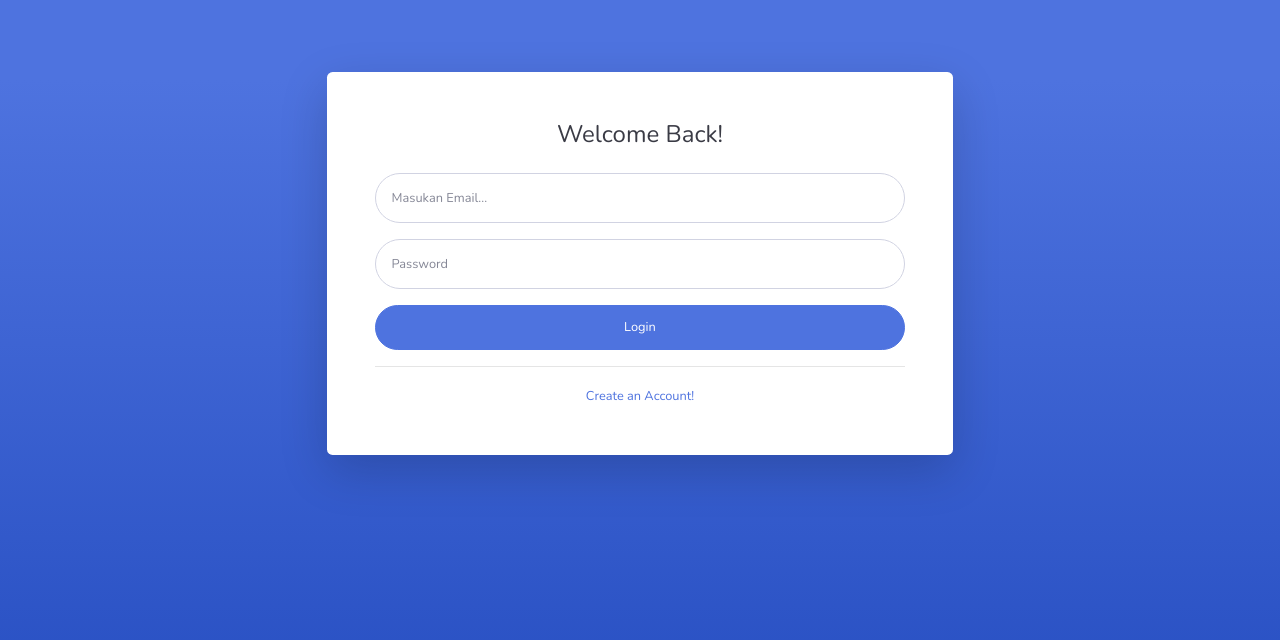
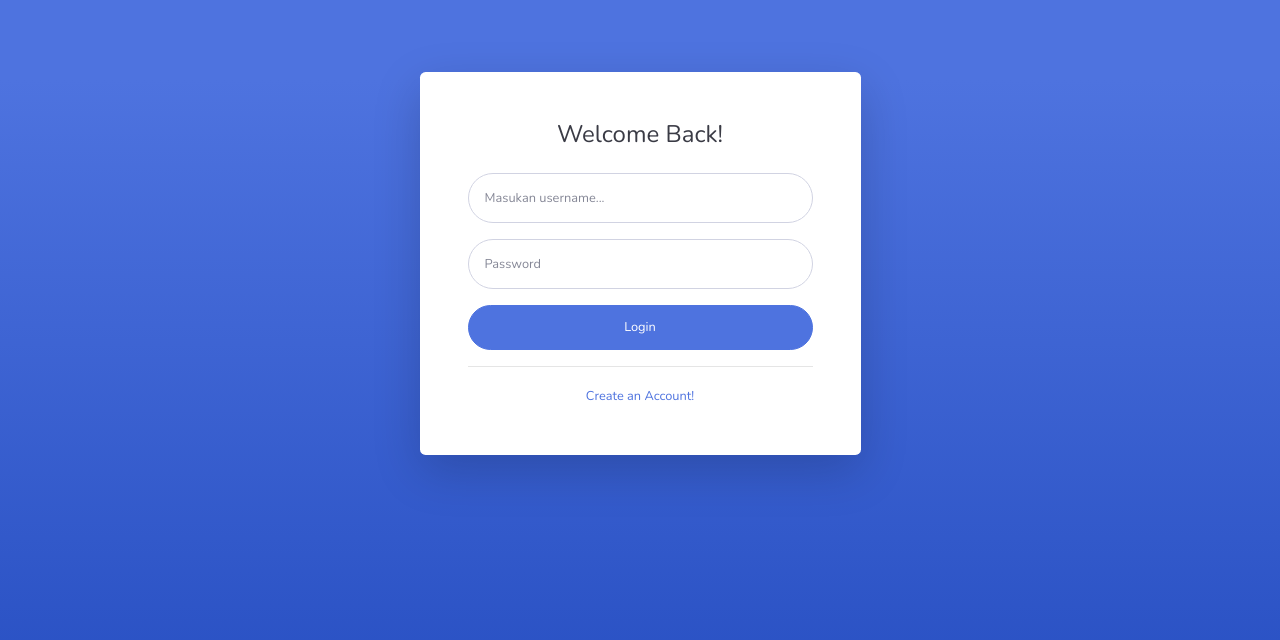
Before and after one commit to rickynda/CI-App, a CodeIgniter app: page /CI-App/ in a window 1280 px wide. Shown: the top 640 px of the page. Run offline with CodeIgniter, Linux system fonts and the light colour scheme.

Commit message:
Additional

```diff
--- a/application/controllers/Auth.php
+++ b/application/controllers/Auth.php
@@ -3,11 +3,23 @@ defined('BASEPATH') OR exit('No direct script access allowed');
 
 class Auth extends CI_Controller {
 
+    public function __construct(){
+        parent::__construct();
+        $this->load->library('form_validation');
+    }
+
     public function index(){
-        $data['title']='Login Page';
+        $this->form_validation->set_rules('username','Username','trim|required');
+        $this->form_validation->set_rules('password','Password','trim|required');
+        if($this->form_validation->run()==false){
+            $data['title']='Login Page';
         $this->load->view('template/auth_header',$data);
         $this->load->view('auth/login');
         $this->load->view('template/auth_footer');
+        }else{
+            echo "Berhasil";
+        }
+
 
     }
     public function register(){
--- a/application/views/auth/login.php
+++ b/application/views/auth/login.php
@@ -5,7 +5,7 @@
     <!-- Outer Row -->
     <div class="row justify-content-center">
 
-      <div class="col-lg-7 mt-4">
+      <div class="col-lg-5 my-4 ">
 
         <div class="card o-hidden border-0 shadow-lg my-5">
           <div class="card-body p-0">
@@ -16,19 +16,21 @@
                   <div class="text-center">
                     <h1 class="h4 text-gray-900 mb-4">Welcome Back!</h1>
                   </div>
-                  <form class="user" methode="post" action="<?= base_url('auth')?>">
+                  <form class="user" method="post" action="<?= base_url('auth')?>">
                     <div class="form-group">
-                      <input type="email" class="form-control form-control-user" name="email" id="idemail"  placeholder="Masukan Email...">
+                      <input type="text" class="form-control form-control-user" name="username" id="idusername"  placeholder="Masukan username..." value="<?= set_value('username'); ?>">
+                      <?= form_error('username', '<small class="text-danger pl-3">', '</small>'); ?>
                     </div>
                     <div class="form-group">
                       <input type="password" class="form-control form-control-user" id="idpassword" nama="password" placeholder="Password">
+                      <?= form_error('password', '<small class="text-danger pl-3">', '</small>'); ?>
                     </div>
                     <div class="form-group">
 
                     </div>
-                    <a href="" class="btn btn-primary btn-user btn-block">
+                    <button  type="submit" class="btn btn-primary btn-user btn-block">
                       Login
-                    </a>
+                    </button>
 
 
                   </form>
--- a/application/views/auth/register.php
+++ b/application/views/auth/register.php
@@ -1,5 +1,6 @@
 <div class="container">
-
+  <div class="row justify-content-center">
+    <div class="col-lg-7 my-4 ">
                   <div class="card o-hidden border-0 shadow-lg my-5 ">
                     <div class="card-body p-0">
                       <!-- Nested Row within Card Body -->
@@ -43,5 +44,6 @@
                       </div>
                     </div>
                   </div>
-
               </div>
+  </div>
+  </div>
```
Lines whose indentation alone changed are shown as unchanged.
